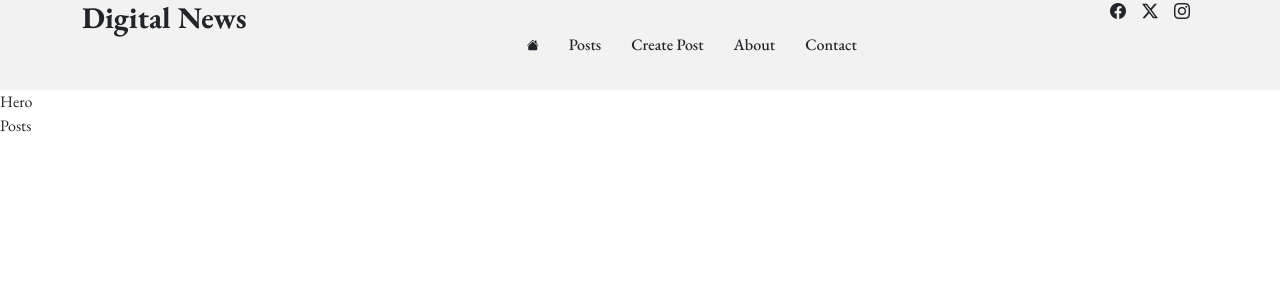
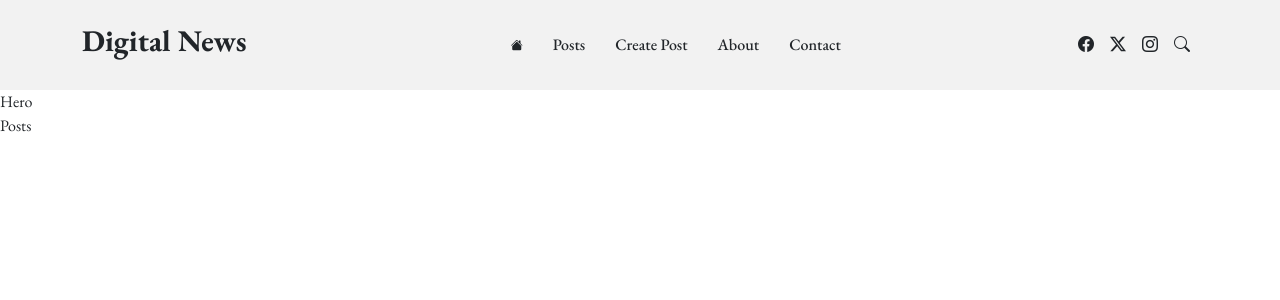
Before and after one commit to spriveen/-Digital-news-app, a Next.js app in the folder my-app/: page / in a window 1280 px wide. Shown: the top 300 px of the page. Built offline with nearby package versions, Linux system fonts and the light colour scheme.

Commit message:
update tooglemenu

```diff
--- a/my-app/src/components/Header.tsx
+++ b/my-app/src/components/Header.tsx
@@ -1,26 +1,55 @@
 'use client';
 
-import React,{useState} from 'react';
+import React, { useState } from 'react';
 import './header.css';
 import Nav from './Nav';
 import Sci from './Sci';
-
+import SearchForm from './SearchForm';
 
 export default function Header() {
-  return(
-    <header id='header'
-    className='header d-flex algin-items-center fixed-top'
-    >
-   <div className='container-flud container-xl d-flex algin-items-center justify-content-between'>
-    <a href='/' className='logo d-flex algin-items-center'>
-    {/* <img src='' alt='' */}
+  const [open, setOpen] = useState(false);
+  const [on, setOn] = useState(false);
+
+  const handleFormOpen = (e: React.MouseEvent<HTMLAnchorElement>) => {
+    e.preventDefault();
+    setOpen(!open);
+  };
+
+  const handleToggleMenu = () => {
+    setOn(!on);
+    const body: HTMLElement | null = document.querySelector('body');
+    if (body) {
+      body.classList.toggle('mobile-nav-active');
+    }
+  };
+
+  return (
+    <header id="header" className="header d-flex align-items-center fixed-top">
+      <div className="container-fluid container-xl d-flex align-items-center justify-content-between">
+        <a href="/" className="logo d-flex align-items-center">
+          {/* <img src='' alt='' /> */}
           <h1>Digital News</h1>
         </a>
         <Nav />
-    <div className='position-relative'>
+        <div className="position-relative">
           <Sci />
+          <a className="mx-2 js-search-open" onClick={handleFormOpen}>
+            <span className="bi-search"></span>
+          </a>
+          {on ? (
+            <i
+              className="bi bi-x mobile-nav-toggle"
+              onClick={handleToggleMenu}
+            ></i>
+          ) : (
+            <i
+              className="bi bi-list mobile-nav-toggle"
+              onClick={handleToggleMenu}
+            ></i>
+          )}
+          <SearchForm active={open} formOpen={handleFormOpen} />
         </div>
       </div>
     </header>
-  )
+  );
 }
```
Lines whose indentation alone changed are shown as unchanged.
